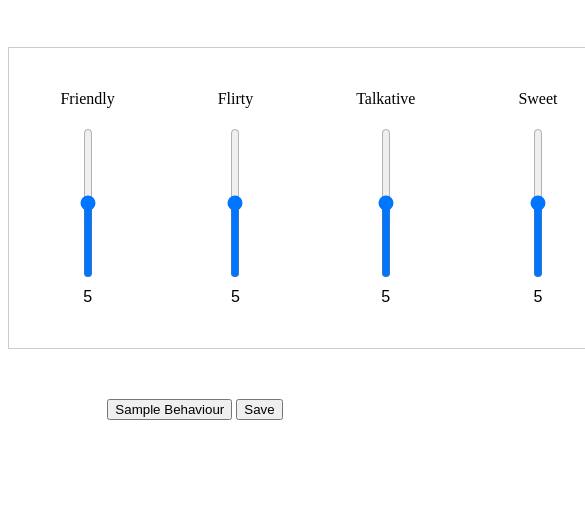
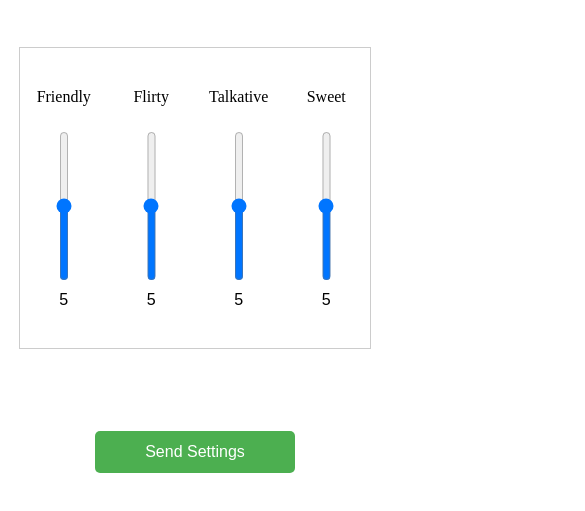
Before and after one commit to jackbanditdude/jackbanditdude.github.io, a plain HTML site: page index.html in a window 390 px wide. Shown: the part 61-572 px from the top of the page, 585 px wide, since content can reach past the window. Drawn offline with nearby package versions, Linux system fonts and the light colour scheme.

Commit message:
Mobile display

```diff
--- a/index.html
+++ b/index.html
@@ -7,7 +7,7 @@
   <title>Vertical Sliders</title>
   <style>
     .slider-container {
-      width: 600px;
+      width: 350px;
       display: flex;
       justify-content: space-around;
       align-items: center;
@@ -41,6 +41,38 @@
     .sample-group {
       margin-top: 25px;
     }
+
+    h2 {
+      text-align: center;
+      color: #333;
+    }
+
+    label {
+      display: block;
+      margin-top: 1em;
+      color: #555;
+    }
+
+    input[type="range"] {
+      width: 100%;
+      margin-top: 0.5em;
+    }
+
+    button {
+      margin-top: 2em;
+      padding: 0.75em;
+      width: 200px;
+      font-size: 1em;
+      background-color: #4CAF50;
+      color: white;
+      border: none;
+      border-radius: 5px;
+    }
+
+    button:hover {
+      background-color: #45a049;
+    }
+
   </style>
 </head>
 <body>
@@ -68,8 +100,8 @@
         <div class="value">5</div>
       </div>
     </div>
-    <button onclick="genExample()">Sample Behaviour</button>
-    <button onclick="sendEmail()">Save</button>
+    <!-- <button onclick="genExample()">Sample Behaviour</button> -->
+    <button onclick="sendEmail()">Send Settings</button>
 
     <div class="sample-group">
       <span id="sampleBehav"></span>
```
